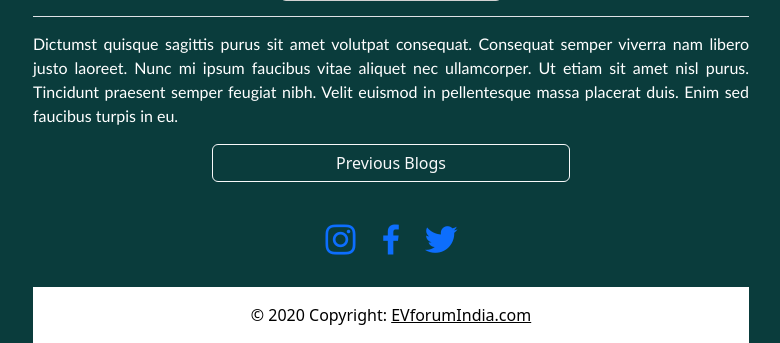
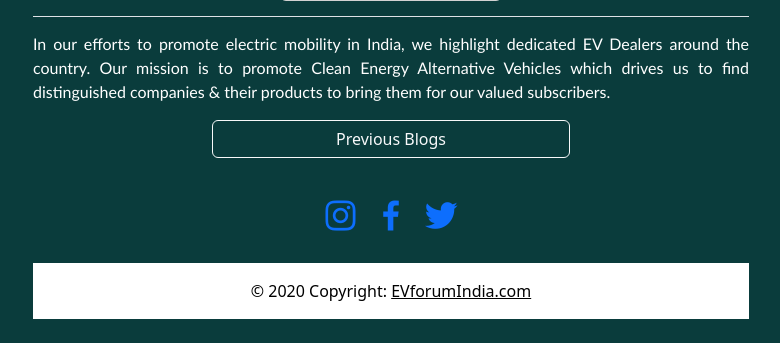
Before and after one commit to Deepswag/EVforum-India-Website, a Flask app: page / in a window 1280 px wide. Shown: the part 3199-3542 px from the top of the page, without its empty margins (249-1029 px from the left). After the commit the page ends 3518 px from the top, so only its background shows below. Run offline with Flask 3, Linux system fonts and the light colour scheme.

Commit message:
Added Requirements.txt

```diff
--- /dev/null
+++ b/requirements.txt
@@ -0,0 +1,2 @@
+Flask
+gunicorn
--- a/templates/dealers.html
+++ b/templates/dealers.html
@@ -60,7 +60,7 @@
 
   <!-- Dealer 3 -->
     <div class="border-bottom" style="margin-top:15px;margin-bottom:15px;padding-bottom:15px">
-      <div class="row row-cols-3 row-cols-md-3 g-4">
+      <div class="row row-cols-3 row-cols-md-3 g-3">
 
 
         <div class="col">
--- a/templates/home.html
+++ b/templates/home.html
@@ -99,14 +99,14 @@ Stay tuned for the upcoming stuff which will take you for a new ride !
              </div>
            </div>
 
-        <h2 style="margin-top:25px">Featured Dealers</h2>
+        <h2 style="margin-top:25px">Featured EV Dealers</h2>
             <div>
 
                 {% include 'dealers.html' %}
 
             </div>
 
-        <p>Dictumst quisque sagittis purus sit amet volutpat consequat. Consequat semper viverra nam libero justo laoreet. Nunc mi ipsum faucibus vitae aliquet nec ullamcorper. Ut etiam sit amet nisl purus. Tincidunt praesent semper feugiat nibh. Velit euismod in pellentesque massa placerat duis. Enim sed faucibus turpis in eu.
+        <p>In our efforts to promote electric mobility in India, we highlight dedicated EV Dealers around the country. Our mission is to promote Clean Energy Alternative Vehicles which drives us to find distinguished companies & their products to bring them for our valued subscribers.
         </p>
 
         <div class="d-grid gap-2 col-6 mx-auto">
```
